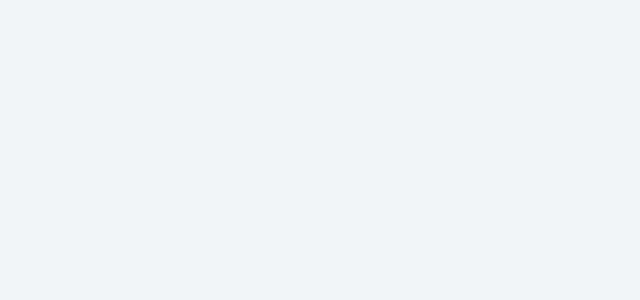
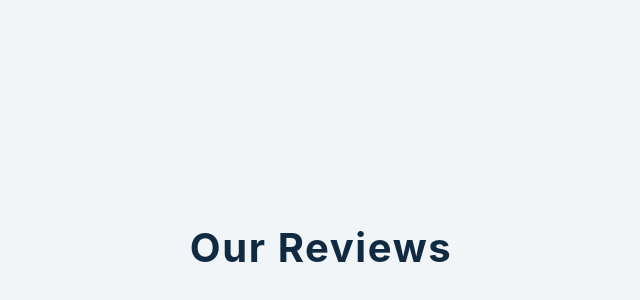
Before and after one commit to zainabturkmen/React-Projects, a React (Create React App) app in the folder react-projects-master/03-reviews/setup/: page / in a window 1280 px wide. Shown: the part 120-420 px from the top of the page, without its empty margins (319-959 px from the left). Built offline with nearby package versions, Linux system fonts and the light colour scheme; the HTML template or start-up script is replaced by a standard one.

Commit message:
Tour-peoject

```diff
--- a/react-projects-master/03-reviews/setup/src/App.js
+++ b/react-projects-master/03-reviews/setup/src/App.js
@@ -6,7 +6,7 @@ function App() {
     <main>
       <div className="container">
         <div className="title">
-
+          <h2>our reviews</h2>
         </div>
       </div>
     </main>
```
